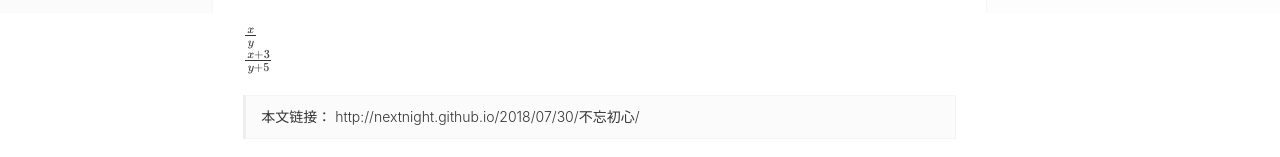
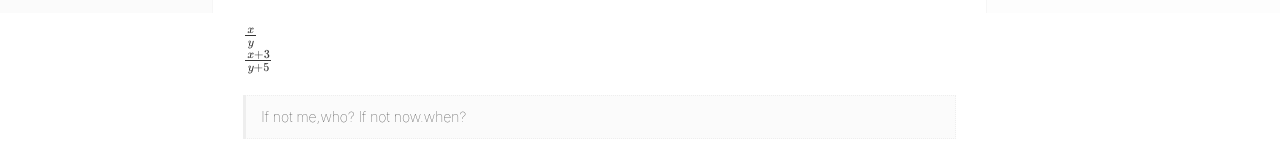
Before and after one commit to NextNight/NextNight.github.io, a plain HTML site: page 2018/07/30/不忘初心/index.html in a window 1280 px wide. Shown: the part 787-944 px from the top of the page. Drawn offline with nearby package versions, Linux system fonts and the light colour scheme; some packages are replaced by stand-ins of ours; a script that the page names is missing.

Commit message:
Site updated: 2018-09-10 22:33:51

```diff
--- a/2018/07/30/不忘初心/index.html
+++ b/2018/07/30/不忘初心/index.html
@@ -432,8 +432,8 @@
   <ul class="post-copyright list-unstyled">
 
     <li class="post-copyright-link hidden-xs">
-      <strong>本文链接：</strong>
-      <a href="http://nextnight.github.io/2018/07/30/不忘初心/" title="不忘初心" target="_blank" rel="external">http://nextnight.github.io/2018/07/30/不忘初心/</a>
+      <strong align="center">If not me,who? If not now.when?</strong>
+      <!-- <a href="http://nextnight.github.io/2018/07/30/不忘初心/" title="不忘初心" target="_blank" rel="external">http://nextnight.github.io/2018/07/30/不忘初心/</a> -->
     </li>
 
 
```
Also changed, not shown: 2018/07/31/algorithm-array/index.html (+2 -2 lines), 2018/08/14/数据结构与算法/index.html (+2 -2 lines), 2018/09/10/Python代码片段/index.html (+2 -2 lines), searchVersion.txt, 1 other file.
